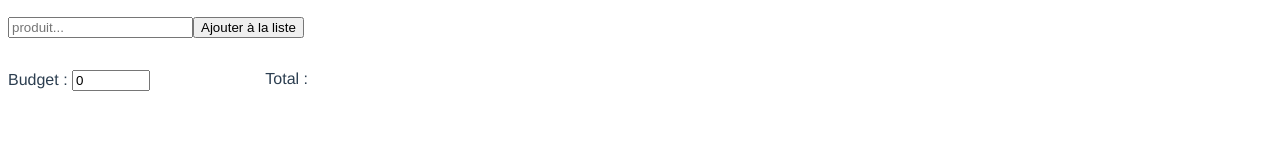
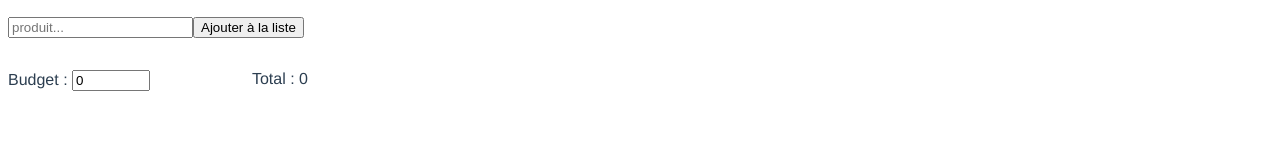
Before and after one commit to oceanerousseeuw/Liste-courses-vueJs, a Vue app: page /#/mes-listes/1 in a window 1280 px wide. Shown: the part 129-289 px from the top of the page. Built offline with nearby package versions, Linux system fonts and the light colour scheme.

Commit message:
correction getTotal

```diff
--- a/src/components/Liste.vue
+++ b/src/components/Liste.vue
@@ -22,7 +22,7 @@
         <div id="budget-total">
             <div id="recap">
                 <p><span>Budget : </span><input v-model="budget"/></p>
-                <p><span>Total : </span><span id="total"><!--{{getTotal}}--></span></p>
+                <p><span>Total : </span><span id="total">{{getTotal}}</span></p>
             </div>
             <p>{{getBudgetMessage}}</p>
         </div>
@@ -61,17 +61,17 @@
             }
         },
         computed: {
-            /*getTotal: function () {
+            getTotal: function () {
                 let total = 0;
                 if(this.myList.content) {
                     for (var i = 0; i < this.myList.content.length; i++) {
-                        if (this.myList[i].good) {
-                            total += Number(this.myList[i].price);
+                        if (this.myList.content[i].good) {
+                            total += Number(this.myList.content[i].price);
                         }
                     }
                 }
                 return total;
-            },*/
+            },
 
             getBudgetMessage: function () {
                 let total = this.getTotal;
@@ -100,7 +100,7 @@
                 this.addOnLocalStorage();
             },
             deleteFromList: function (id) {
-                this.myList.splice(id, 1);
+                this.myList.content.splice(id, 1);
                 this.addOnLocalStorage();
             },
             addOnLocalStorage() {
```
